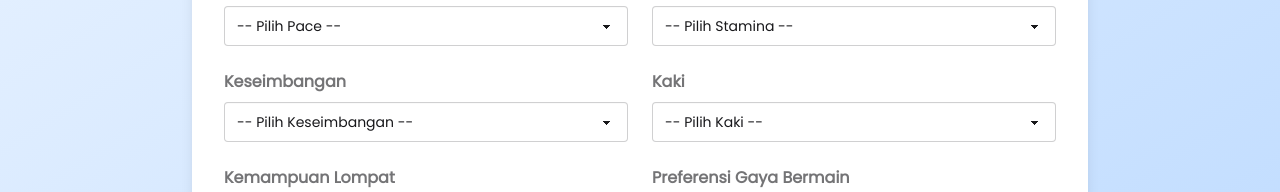
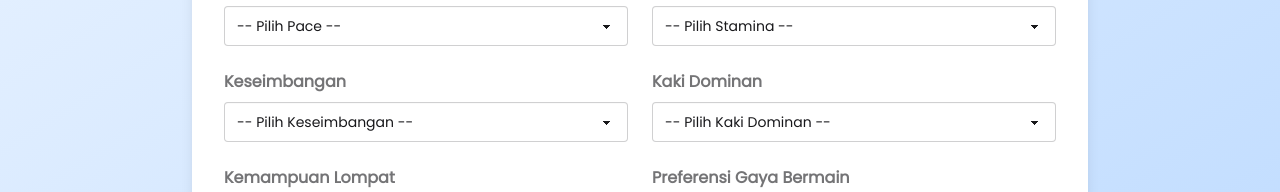
Before and after one commit to rifqywafi/FooTure, a React (Vite) app: page / in a window 1280 px wide. Shown: the part 423-615 px from the top of the page. Built offline with nearby package versions, Linux system fonts and the light colour scheme.

Commit message:
fix penulisan

```diff
--- a/src/PlayerForm.jsx
+++ b/src/PlayerForm.jsx
@@ -184,7 +184,7 @@ export default function PlayerForm() {
               name: "keseimbangan",
               options: ["rendah", "sedang", "tinggi"],
             },
-            { label: "Kaki", name: "kaki", options: ["kanan", "kiri"] },
+            { label: "Kaki Dominan", name: "kaki", options: ["kanan", "kiri"] },
             {
               label: "Kemampuan Lompat",
               name: "lompat",
```
